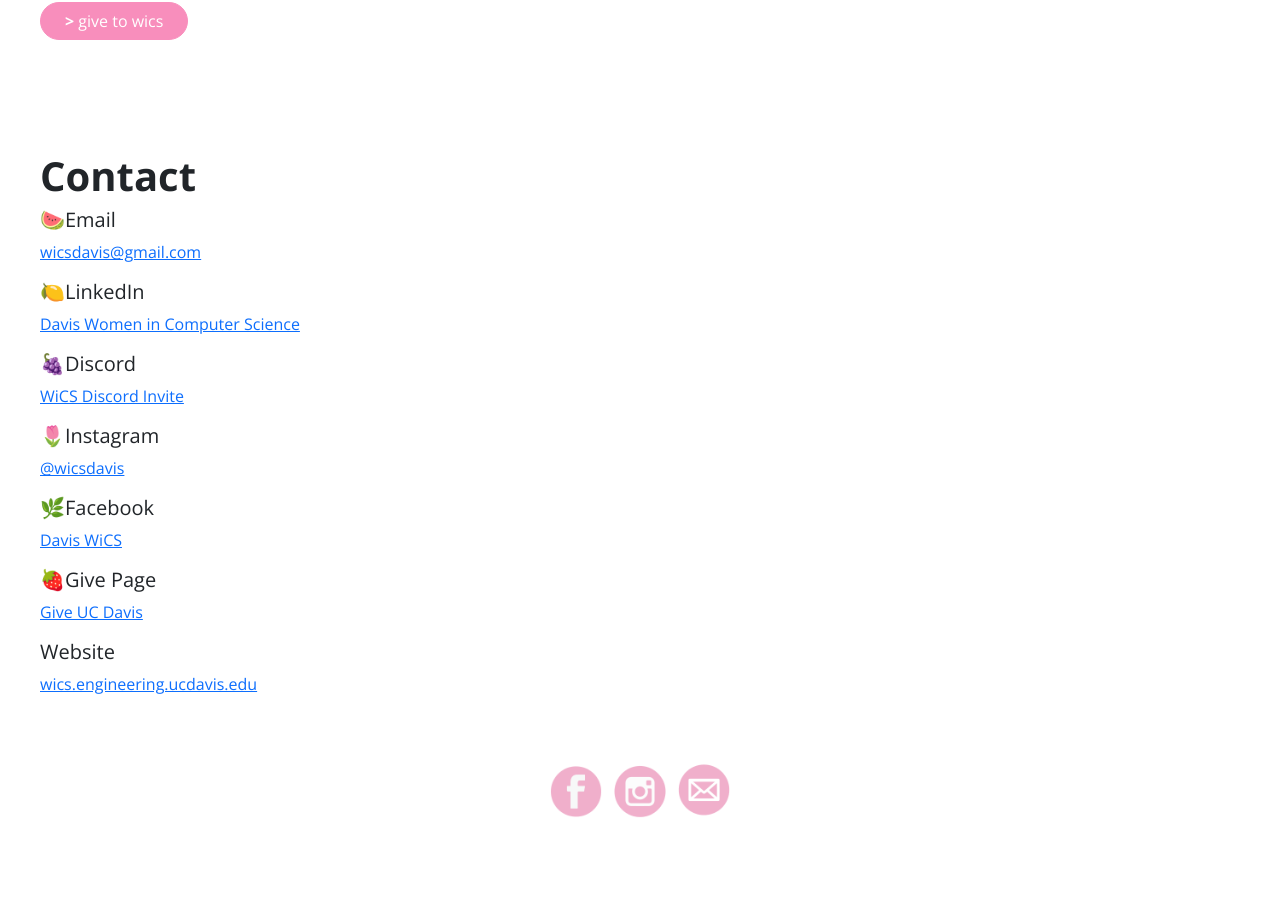
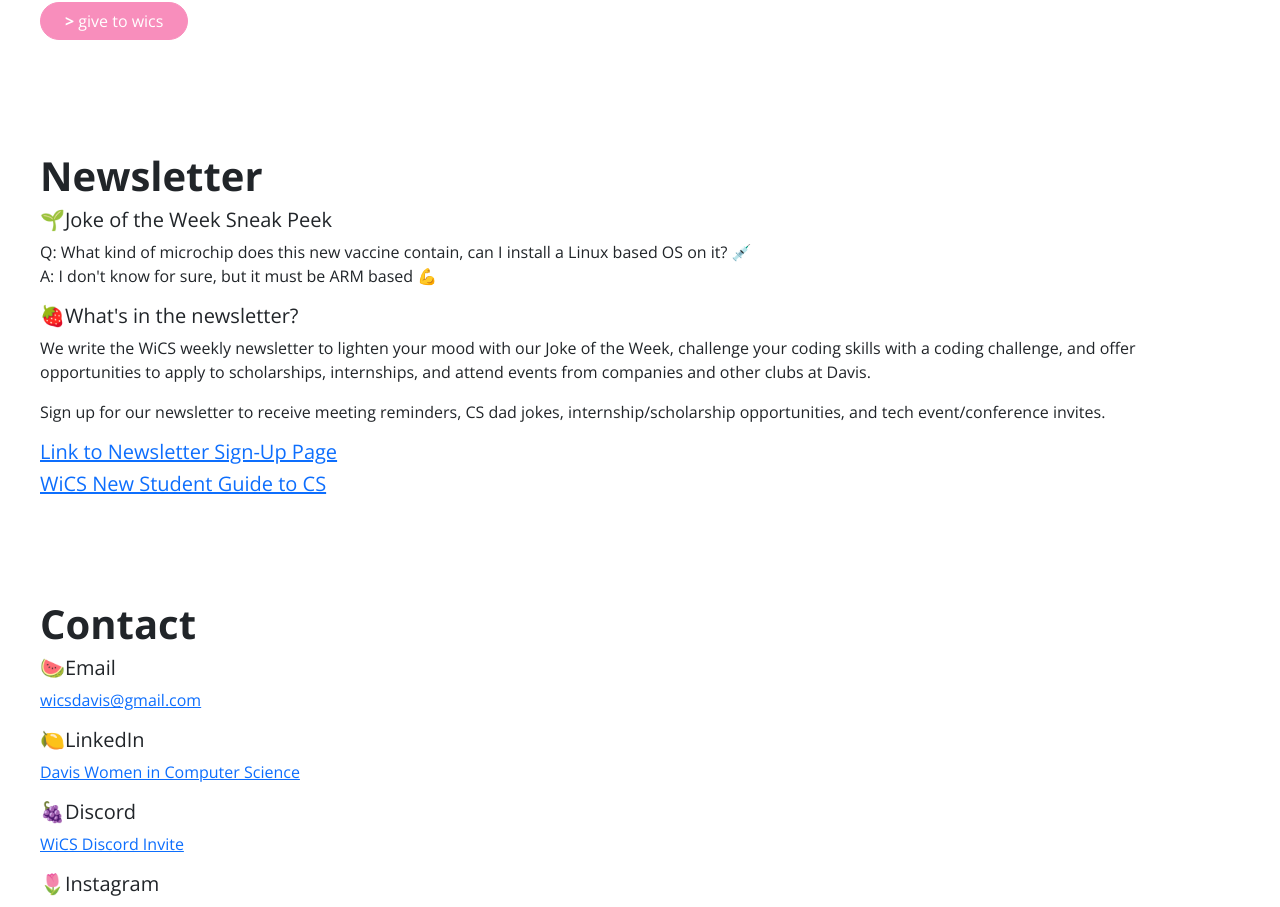
Before and after one commit to daviswics/daviswicswebsite, a React (Create React App) app: page / in a window 1280 px wide. Shown: the part 1492-2399 px from the top of the page. Built offline with nearby package versions, Linux system fonts and the light colour scheme.

Commit message:
Newsletter added

```diff
--- a/src/App.js
+++ b/src/App.js
@@ -5,7 +5,7 @@ import Home from "./components/home/Home";
 import About from "./components/about/About";
 // import Events from "./components/events/Events";
 // import PastEvents from "./components/pastevents/PastEvents";
-// import Newsletter from "./components/newsletter/Newsletter";
+import Newsletter from "./components/newsletter/Newsletter";
 import Contact from "./components/contact/Contact";
 
 function App() {
@@ -14,8 +14,9 @@ function App() {
       <MyNavbar />
       <Home />
       <About />
-      {/* <Newsletter /> */}
+      <Newsletter />
       {/* <Events/> */}
+      {/* <PastEvents/> */}
       <Contact />
     </div>
   );
--- /dev/null
+++ b/src/components/newsletter/Newsletter.js
@@ -0,0 +1,42 @@
+import React from "react";
+
+const Newsletter = () => {
+  return (
+    <div
+      className="newletterSection d-flex flex-column p-2 m-2 mt-5 py-md-4 px-md-3 m-md-4"
+      id="newsletterSectionId"
+    >
+      <h1 id="main-heading">Newsletter</h1>
+      <h5 id="sub-heading">
+      🌱Joke of the Week Sneak Peek
+      </h5>
+      <p>
+        Q: What kind of microchip does this new vaccine contain, can I install a Linux based OS on it? 💉 <br/>
+        A: I don't know for sure, but it must be ARM based 💪
+      </p>
+      <h5 id="sub-heading">
+      🍓What's in the newsletter?
+      </h5>
+      <p>
+        We write the WiCS weekly newsletter to lighten your mood with our
+        Joke of the Week, challenge your coding skills with a coding challenge,
+        and offer opportunities to apply to scholarships, internships, and
+        attend events from companies and other clubs at Davis.
+      </p>
+      <p>
+        Sign up for our newsletter to receive meeting reminders, CS dad jokes,
+        internship/scholarship opportunities, and tech event/conference invites.
+      </p>
+      <h5 id="sub-heading">
+        {" "}
+        <a href="https://tinyletter.com/wicsdavis"> Link to Newsletter Sign-Up Page</a>
+      </h5>
+      <h5 id="sub-heading">
+        {" "}
+        <a href="https://docs.google.com/document/d/1ZXFzzfc1ZXmhT-OK1NW_cWnopbmeuol9Eet1NTqmNeQ/edit?usp=sharing"> WiCS New Student Guide to CS</a>
+      </h5>
+    </div>
+  );
+};
+
+export default Newsletter;
```
